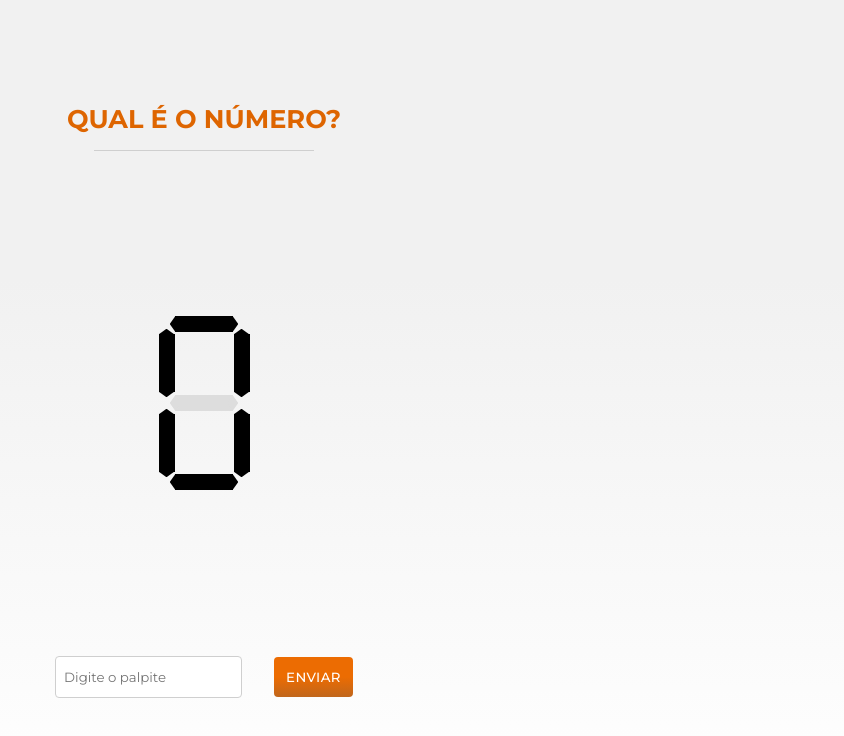
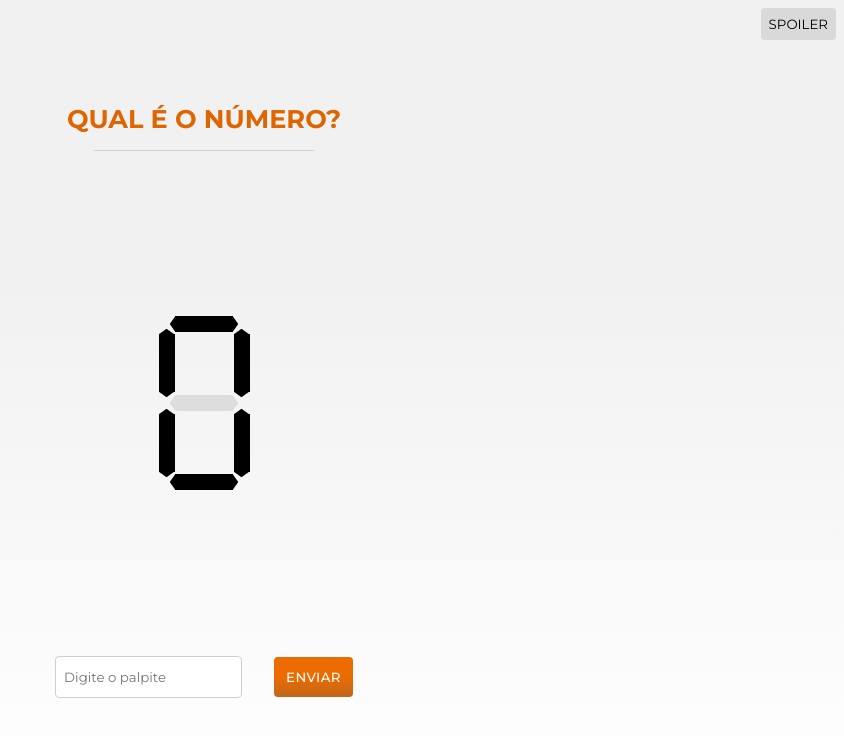
Before and after one commit to btex88/number-guess, a website: page index.html in a window 1280 px wide. Shown: the whole page, without its empty margins (436-1280 px from the left). Drawn offline with Linux system fonts and the light colour scheme; no server answers.

Commit message:
feat(spoiler-button): add spoiler button to app

```diff
--- a/app.js
+++ b/app.js
@@ -1,4 +1,4 @@
-// Constants
+// Array to hold segment patterns for each value. Each index is a pattern match
 const numbersArr = [
   ['a', 'b', 'c', 'e', 'f', 'g'],
   ['e', 'f'],
@@ -12,6 +12,7 @@ const numbersArr = [
   ['a', 'b', 'd', 'e', 'f', 'g'],
 ];
 
+// Object for setting API request structure
 const api = {
   url: 'https://us-central1-ss-devops.cloudfunctions.net/rand?min=1&max=300',
 
@@ -22,8 +23,10 @@ const api = {
       .catch((err) => err),
 };
 
+// Constant to hold fetched value from API
 const result = {};
 
+// Constants for elements that are globally available
 const resultMessage = document.querySelector('.result_message');
 const inputElement = document.getElementById('number_input');
 const digit2 = document.querySelector('.digit_2');
@@ -31,12 +34,17 @@ const digit3 = document.querySelector('.digit_3');
 const btnElement = document.getElementById('send_button');
 const reloadBtnElement = document.getElementById('reload_button');
 const bottomContainer = document.querySelector('.bottom_container');
+const spoilerButton = document.getElementById('spoiler');
 
+// Function to handle API request and error responses
 function handleAPI() {
   api.get().then((data) => {
-    data.StatusCode
-      ? handleError(data.StatusCode)
-      : (result.value = data.value);
+    if (data.StatusCode) {
+      handleError(data.StatusCode)
+    } else {
+      result.value = data.value;
+      disableSpoilerButton(false)
+    }
   });
 }
 
@@ -90,22 +98,23 @@ function handleInputValue(num) {
 }
 
 function newMatch() {
+  disableSpoilerButton(true);
   handleAPI();
   clearResultMessage();
   clearAll();
   reloadBtnElement.classList.add('transparent');
   handleInputValue(0);
   inputElement.value = '';
-  shouldDisableInputAndBtn(false)
+  shouldDisableInputAndBtn(false);
 }
 
 function shouldDisableInputAndBtn(type) {
   if (type) {
     bottomContainer.classList.add('disabled');
-    btnElement.disabled = true;
+    btnElement.disabled = type;
   } else {
     bottomContainer.classList.remove('disabled');
-    btnElement.disabled = false;
+    btnElement.disabled = type;
   }
 }
 
@@ -144,13 +153,13 @@ function handleButtonClick() {
   else setNumberOn(numbersArr[0]);
   checkResult();
   inputElement.value = '';
-  console.log(result.value);
 }
 
 // Function to add event listeners for button element
 function addEventToButton() {
   btnElement.addEventListener('click', () => handleButtonClick());
   reloadBtnElement.addEventListener('click', () => newMatch());
+  spoilerButton.addEventListener('click', () => handleSpoilerClick());
 }
 
 // Function to handle error on api request
@@ -162,11 +171,28 @@ function handleError(value) {
     element.classList.add('red');
   });
   resultMessage.classList.add('error');
-  shouldDisableInputAndBtn(false)
+  shouldDisableInputAndBtn(false);
+}
+
+// Function to handle result spoiler
+function handleSpoilerClick() {
+  handleInputValue(result.value);
+  disableSpoilerButton(true)
+}
+
+function disableSpoilerButton(type) {
+  if (type) {
+    spoilerButton.classList.add('disabled');
+    spoilerButton.disabled = type;
+  } else {
+    spoilerButton.classList.remove('disabled');
+    spoilerButton.disabled = type;
+  }
 }
 
 // Load this before browser load page
 window.onload = () => {
+  disableSpoilerButton(true);
   handleInputValue(0);
   addEventToButton();
   handleAPI();
--- a/index.html
+++ b/index.html
@@ -16,6 +16,7 @@
     <script src="app.js" defer></script>
   </head>
   <body class="body">
+    <button id="spoiler">Spoiler</button>
     <div class="top_title_container">
       <span class="top_title">Qual é o número?</span>
       <div class="top_title_line"></div>
--- a/style.css
+++ b/style.css
@@ -272,3 +272,18 @@
 .transparent {
 visibility: hidden;
 }
+
+#spoiler {
+  border: none;
+  text-transform: uppercase;
+  padding: 0.5rem;
+  border-radius: 0.25rem;
+  background-color: rgba(0, 0, 0, 0.1);
+  position: absolute;
+  top: 0.5rem;
+  right: 0.5rem;
+}
+
+#spoiler:hover {
+  background-color: rgba(0, 0, 0, 0.2);
+}
```
